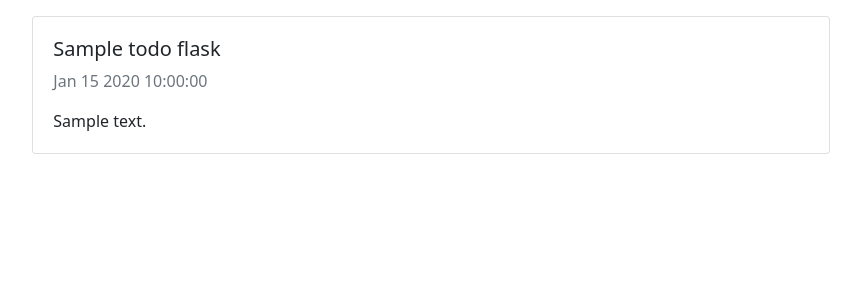
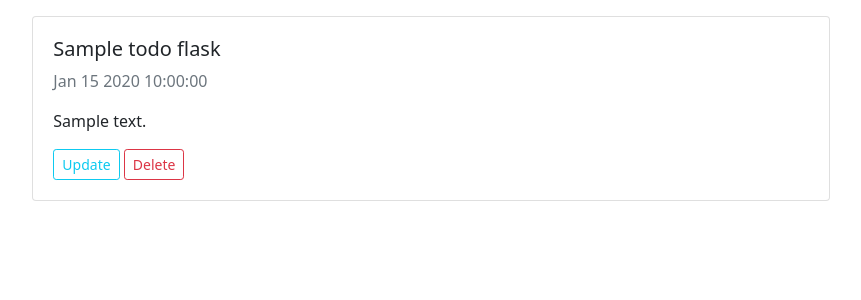
Before and after one commit to kimrojas/python-webdev, a Flask app: page / in a window 1280 px wide. Shown: the part 56-356 px from the top of the page, without its empty margins (209-1070 px from the left). Run offline with Flask 2, Linux system fonts and the light colour scheme; one stand-in notice (Sample message) is shown; a database or web service that is not in the repository returns one stand-in record (values such as "Sample title"); some libraries are stand-ins or nearby versions.

Commit message:
finalize update and add functionality

```diff
--- a/flask/01-todo-mongodb/flaskMongoDB/application/routes.py
+++ b/flask/01-todo-mongodb/flaskMongoDB/application/routes.py
@@ -1,9 +1,10 @@
 from application import app
 from application import db
-from flask import render_template, redirect, flash, request
+from flask import render_template, redirect, flash, request, url_for
 from .forms  import TodoForm
 from datetime import datetime
 import pytz
+from bson import ObjectId
 
 @app.route("/")
 def get_todos():
@@ -35,3 +36,34 @@ def add_todo():
     else:
         form = TodoForm()
     return render_template("add_todo.html", form=form)
+
+@app.route("/update_todo/<id>", methods=["POST", "GET"])
+def update_todo(id):
+    if request.method == "POST":
+        form = TodoForm(request.form)
+        todo_name = form.name.data
+        todo_description = form.description.data
+        completed = form.completed.data
+
+        db.todo_flask.find_one_and_update({"_id": ObjectId(id)},
+                                           {"$set": {"name": todo_name,
+                                                     "description": todo_description,
+                                                     "completed": completed,
+                                                     "date_created": datetime.now()}})
+        flash("Todo successfully updated", "success")
+        return redirect("/")
+    else:
+        pass
+        form = TodoForm()
+        todo = db.todo_flask.find_one_or_404({"_id": ObjectId(id)})
+        form.name.data = todo.get("name", None)
+        form.description.data = todo.get("description", None)
+        form.completed.data =todo.get("completed", None)
+
+    return render_template("add_todo.html", form = form)
+
+@app.route("/delete_todo/<id>")
+def delete_todo(id):
+    db.todo_flask.find_one_and_delete({"_id": ObjectId(id)})
+    flash("Todo deleted", "success")
+    return redirect("/")
--- a/flask/01-todo-mongodb/flaskMongoDB/application/templates/layout.html
+++ b/flask/01-todo-mongodb/flaskMongoDB/application/templates/layout.html
@@ -5,6 +5,8 @@
     <meta http-equiv="X-UA-Compatible" content="IE=edge">
     <meta name="viewport" content="width=device-width, initial-scale=1.0">
     <link href="https://cdn.jsdelivr.net/npm/bootstrap@5.0.2/dist/css/bootstrap.min.css" rel="stylesheet" integrity="sha384-EVSTQN3/azprG1Anm3QDgpJLIm9Nao0Yz1ztcQTwFspd3yD65VohhpuuCOmLASjC" crossorigin="anonymous">
+    <script src="//cdn.jsdelivr.net/npm/sweetalert2@11"></script>
+
     {% if title %}
         <title>Flask app {{ title }}</title>
     {% else %}
@@ -24,10 +26,10 @@
             <div class="collapse navbar-collapse" id="navbarSupportedContent">
               <ul class="navbar-nav mr-auto">
                 <li class="nav-item active">
-                  <a class="nav-link" href="#">Home</a>
+                  <a class="nav-link" href="{{ url_for('get_todos') }}">Home</a>
                 </li>
                 <li class="nav-item">
-                  <a class="nav-link" href="#">Add Todo</a>
+                  <a class="nav-link" href="{{ url_for('add_todo') }}">Add Todo</a>
                 </li>
               </ul>
             </div>
@@ -38,6 +40,22 @@
         <div class="row">
             <div class="col-md-2"></div>
             <div class="col-md-8">
+
+                {% with messages = get_flashed_messages(with_categories=true) %}
+                  {% if messages %}
+                    {% for category, message in messages %}
+                      <script>
+                        Swal.fire({
+                          title: "{{ category.title() }}",
+                          text: "{{ message }}",
+                          icon: "{{ category }}",
+                          closeOnConfirm: false
+                        })
+                      </script>
+                    {% endfor %}
+                  {% endif %}
+                {% endwith %}
+
                 {% block content %}
                 {% endblock content%}
             </div>
--- a/flask/01-todo-mongodb/flaskMongoDB/application/templates/view_todos.html
+++ b/flask/01-todo-mongodb/flaskMongoDB/application/templates/view_todos.html
@@ -11,6 +11,9 @@
 
                 <p class="card-text text-muted">{{ todo.date_created }}</p>
                 <p class="card-text">{{ todo.description }}</p>
+
+                <a href="{{ url_for('update_todo', id = todo._id) }}" class="btn btn-outline-info btn-sm">Update</a>
+                <a href="{{ url_for('delete_todo', id = todo._id) }}" class="btn btn-outline-danger btn-sm">Delete</a>
             </div>
         </div>
     {% endfor %}
```
